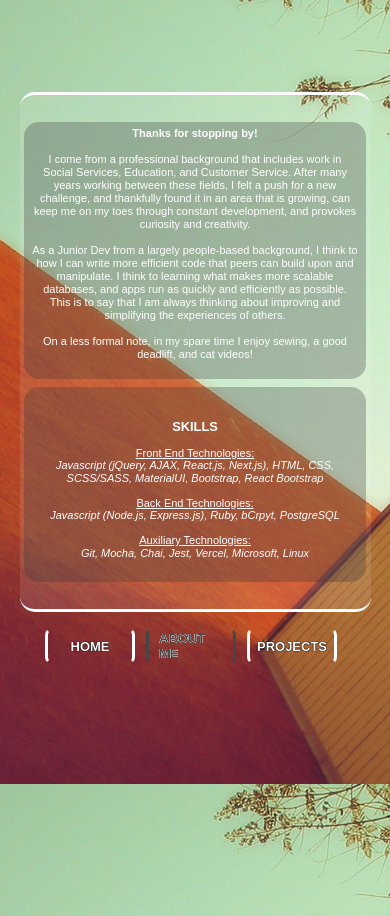
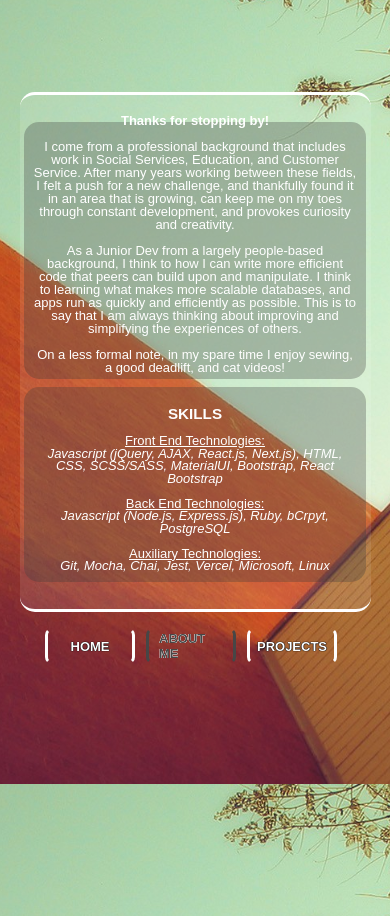
Before and after one commit to rphillipsosei/rhoda-portfolio, a Next.js app: page / in a window 390 px wide. Shown: the part 1000-1916 px from the top of the page. Built offline with nearby package versions, Linux system fonts and the light colour scheme; a web font is replaced by a local one.

Commit message:
increase text size, about pg

```diff
--- a/styles/About.module.css
+++ b/styles/About.module.css
@@ -285,7 +285,7 @@ margin-top: 15rem;
 }
 @media screen and (max-width: 480px) {
   .biotext {
-    font-size: 11px;
+    font-size: 13px;
     margin-top: 0rem;
     margin-right: 0;
     height: 50%;
@@ -294,7 +294,7 @@ margin-top: 15rem;
 
   .skillstext {
     /* height: 20px; */
-    font-size: 11px;
+    font-size: 13px;
     /* line-height: 16px; */
     margin-top: -0.5rem;
     padding-top: 2rem;
```
